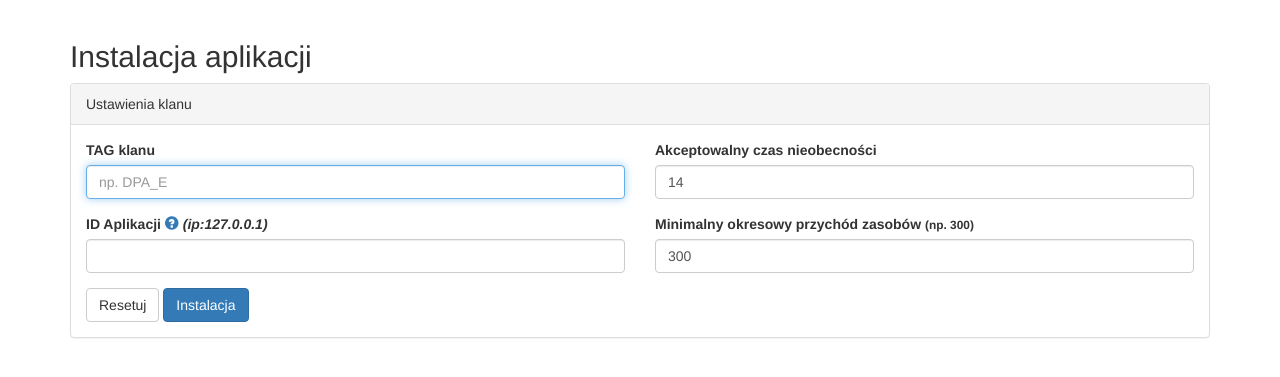
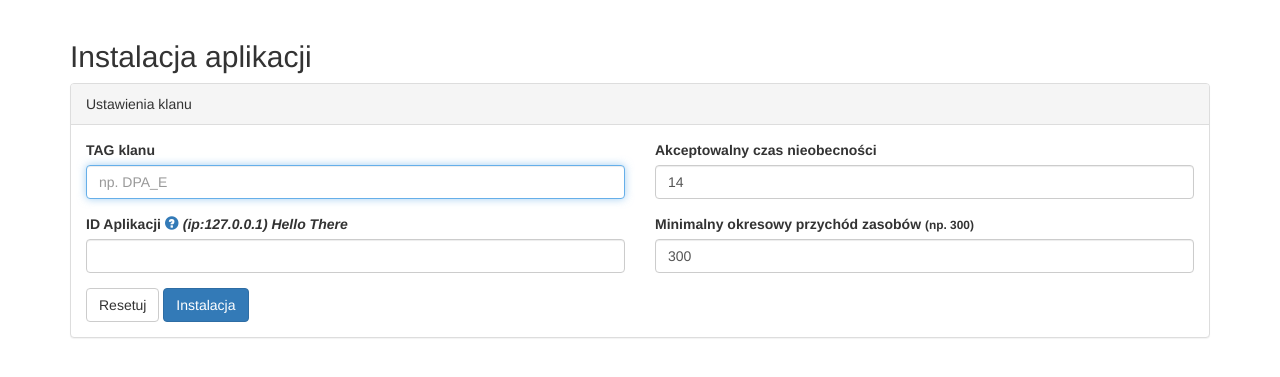
Before and after one commit to ealbert/Wot-StrongHold-Portal, a PHP site: page / in a window 1280 px wide. Shown: the top 377 px of the page. Run offline with PHP 8.4, Linux system fonts and the light colour scheme; some libraries are stand-ins or nearby versions.

Commit message:
Test It Works

```diff
--- a/views/setup.php
+++ b/views/setup.php
@@ -21,6 +21,7 @@ $(document).ready(function(){
 						<label for="application_id" class="control-label">
 							ID Aplikacji <a href="https://eu.wargaming.net/developers/applications/" target="_BLANK"><span class="glyphicon glyphicon-question-sign"></span></a>
 							<i>(ip:<?php echo $_SERVER['SERVER_ADDR'] ?>)</i>
+							<i>Hello There</i>
 						</label>
 						<input type="text" class="form-control" name="application_id" id="application_id" placeholder=""  tabindex="2"/>
 					</div>
```
